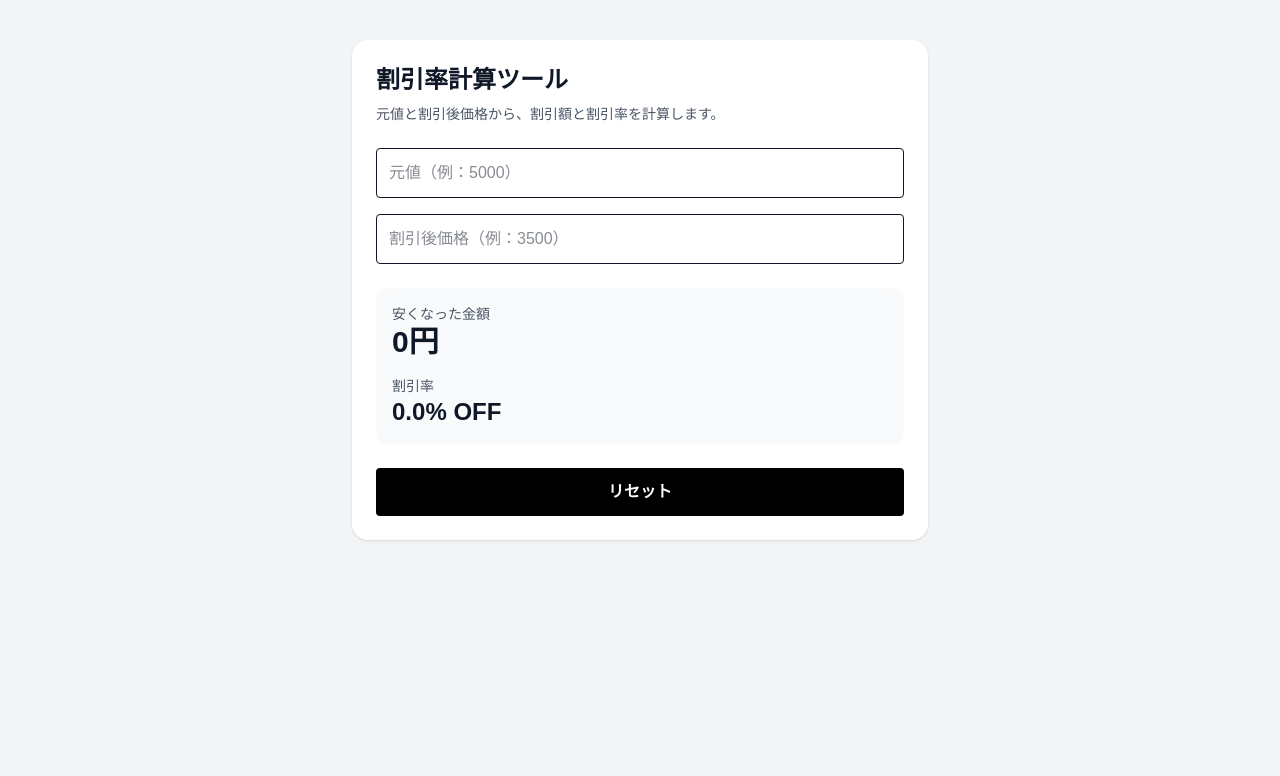
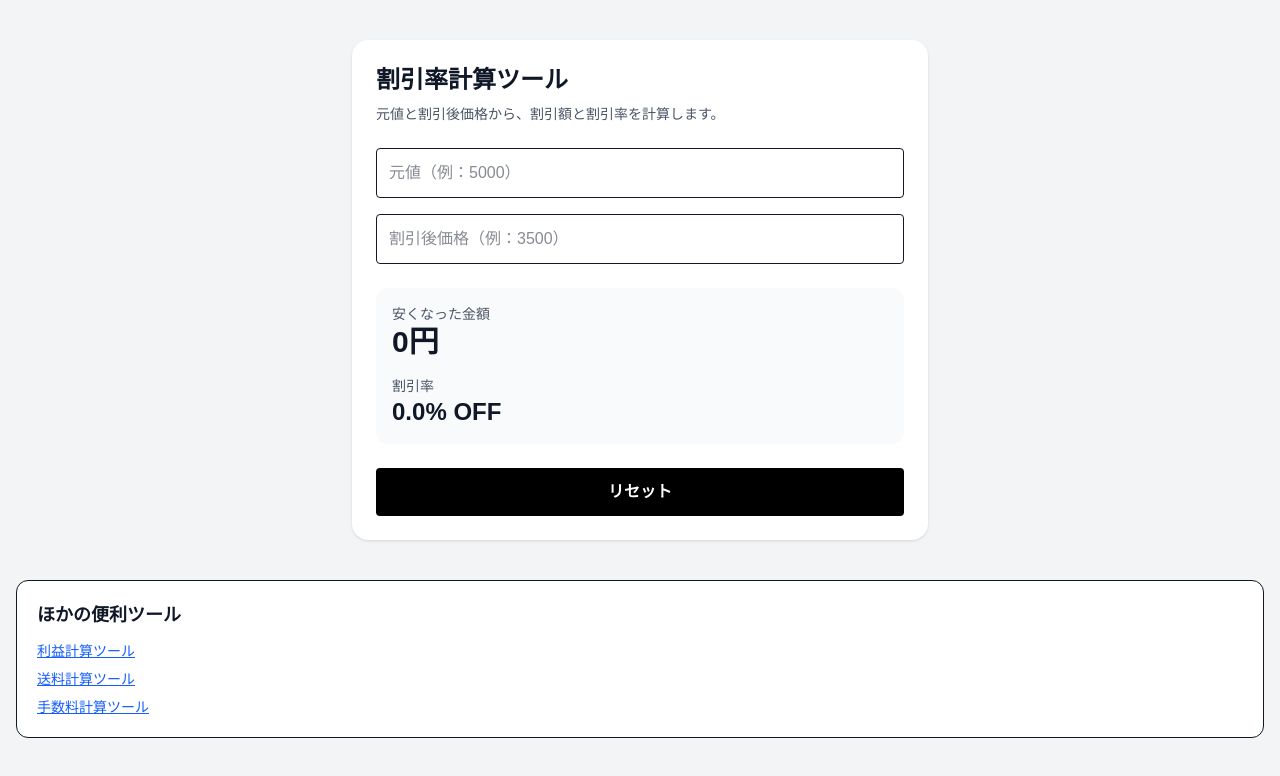
Before and after one commit to antfarm-lab/discount-rate-calc, a Next.js app: page / in a window 1280 px wide. Shown: the top 776 px of the page. Built offline with nearby package versions, Linux system fonts and the light colour scheme.

Commit message:
add internal links

```diff
--- a/app/page.tsx
+++ b/app/page.tsx
@@ -63,6 +63,20 @@ export default function Home() {
           リセット
         </button>
       </div>
+      <section className="mt-10 rounded-xl border bg-white p-5">
+  <h2 className="mb-3 text-lg font-bold">ほかの便利ツール</h2>
+  <div className="grid gap-2 text-sm">
+    <a className="text-blue-600 underline" href="https://calc-tools-mauve.vercel.app/">
+      利益計算ツール
+    </a>
+    <a className="text-blue-600 underline" href="https://shipping-calc-olive.vercel.app/">
+      送料計算ツール
+    </a>
+    <a className="text-blue-600 underline" href="https://fee-calc-seven.vercel.app/">
+      手数料計算ツール
+    </a>
+  </div>
+</section>
     </main>
   );
 }
```
